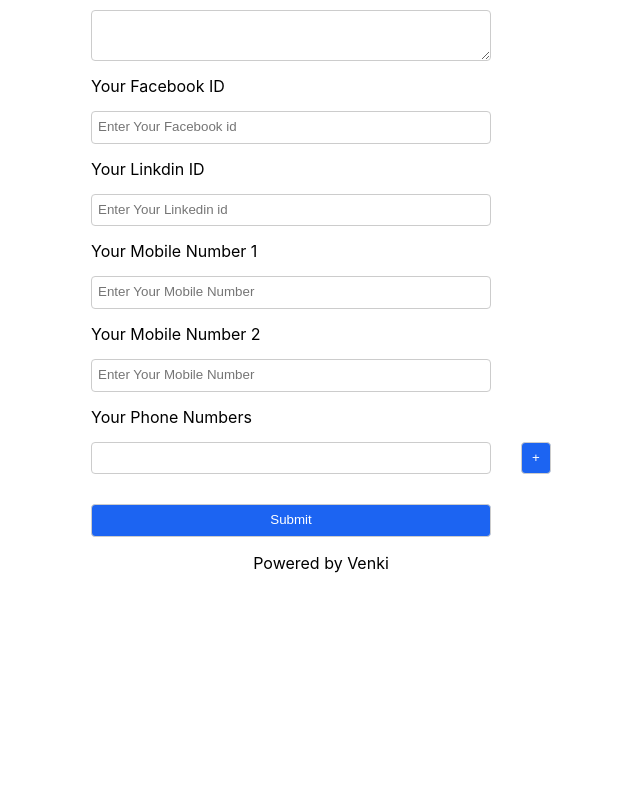
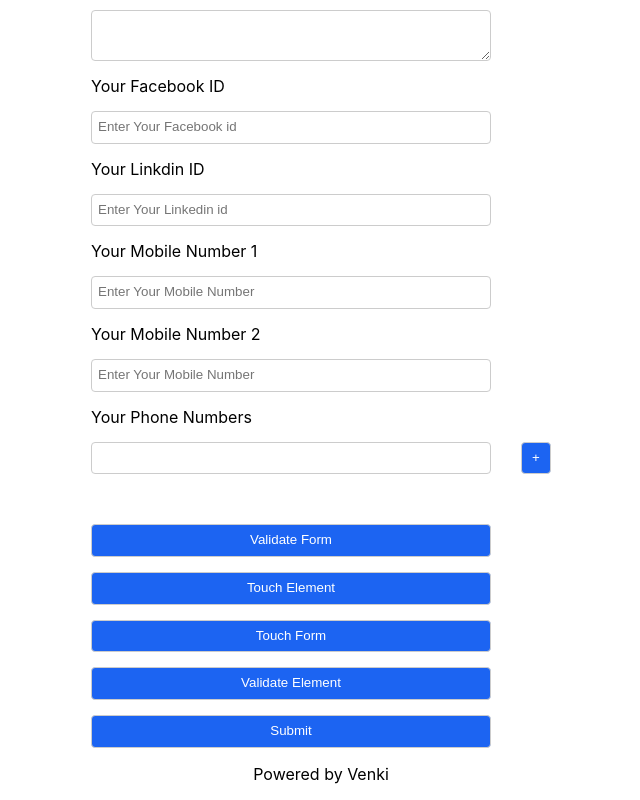
Before and after one commit to nvrr/Formik-Forms-in-React, a React (Create React App) app: page / in a window 1280 px wide. Shown: the part 361-1161 px from the top of the page, without its empty margins (319-959 px from the left). Before the commit the page ends 950 px from the top, so only its background shows below. Built offline with nearby package versions, Linux system fonts and the light colour scheme.

Commit message:
React Formik Components Advanced: Manual Triggering Validaion

```diff
--- a/src/components/FeedbackForm.js
+++ b/src/components/FeedbackForm.js
@@ -46,7 +46,7 @@ export default function FeedbackForm() {
     // gh""
   return (
     <div>
-     <Formik initialValues={initialValues} validationSchema={validationSchema} onSubmit={onSubmit} validateOnChange={false} validateOnBlur={false} >
+     <Formik initialValues={initialValues} validationSchema={validationSchema} onSubmit={onSubmit} >
       {
         (formik) => {
           console.log("form", formik.errors)
@@ -122,7 +122,19 @@ export default function FeedbackForm() {
         </FieldArray>
         <ErrorMessage name="phoneNumbers" component={ShowError}/>
       {/* ------ FieldArray ----------------- */}
-        <button type="submit">Submit</button>
+
+      <br/>
+      {/* ----- Manual Triggering Validation ------ */}
+        <button type="button" onClick={()=>formik.validateForm()} >Validate Form</button>
+        <button type="button" onClick={()=>formik.setFieldTouched("email")} >Touch Element</button>
+        <button type="button" onClick={()=>formik.setTouched({
+          email: true,
+          name: true,
+        })} >Touch Form</button>
+        <button type="button" onClick={()=>formik.validateField("email")} >Validate Element</button>
+      {/* ----- Manual Triggering Validation ------ */}
+
+        <button type="submit" >Submit</button>
         <p className="footer">Powered by Venki</p>
       </Form> )
         }
```
